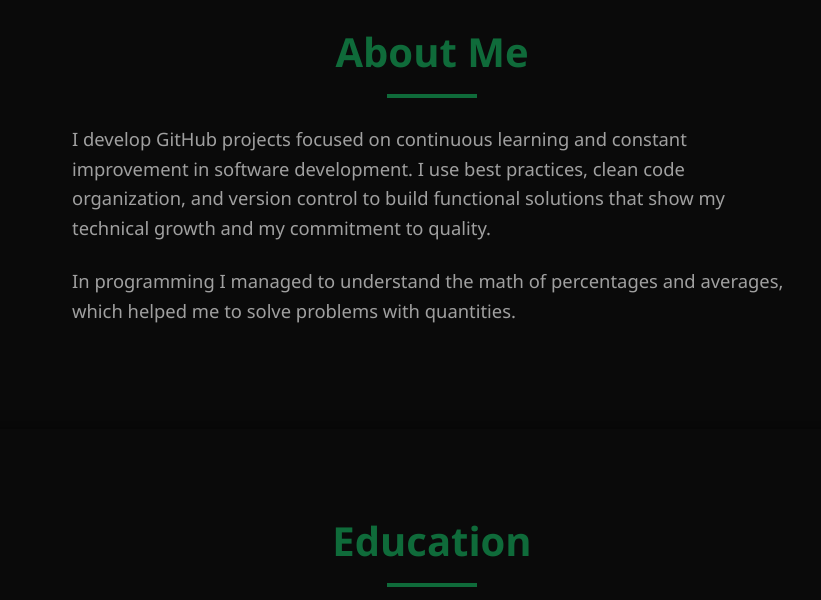
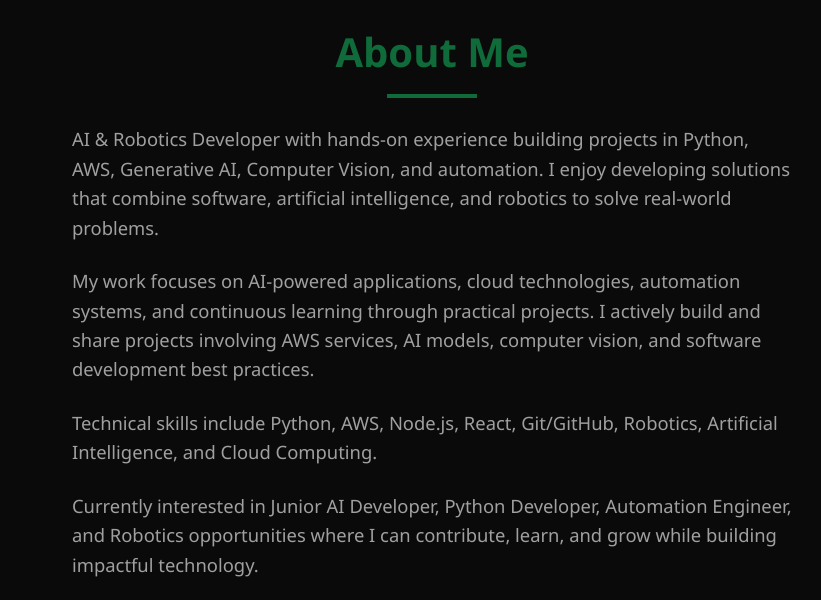
Before and after one commit to Lazaro549/Portafolio, a plain HTML site: page index.html in a window 1280 px wide. Shown: the part 840-1440 px from the top of the page, without its empty margins (208-1029 px from the left). Drawn offline with Linux system fonts and the light colour scheme.

Commit message:
Add files via upload

```diff
--- a/index.html
+++ b/index.html
@@ -466,8 +466,10 @@
   <section id="about" class="about">
     <div class="container">
       <h2>About Me</h2>
-      <p>I develop GitHub projects focused on continuous learning and constant improvement in software development. I use best practices, clean code organization, and version control to build functional solutions that show my technical growth and my commitment to quality.</p>
-
+      <p>AI & Robotics Developer with hands-on experience building projects in Python, AWS, Generative AI, Computer Vision, and automation. I enjoy developing solutions that combine software, artificial intelligence, and robotics to solve real-world problems.</p>
+      <p>My work focuses on AI-powered applications, cloud technologies, automation systems, and continuous learning through practical projects. I actively build and share projects involving AWS services, AI models, computer vision, and software development best practices.</p>
+      <p>Technical skills include Python, AWS, Node.js, React, Git/GitHub, Robotics, Artificial Intelligence, and Cloud Computing.</p>
+      <p>Currently interested in Junior AI Developer, Python Developer, Automation Engineer, and Robotics opportunities where I can contribute, learn, and grow while building impactful technology.</p>
       <p>In programming I managed to understand the math of percentages and averages, which helped me to solve problems with quantities.</p>
     </div>
   </section>
```
